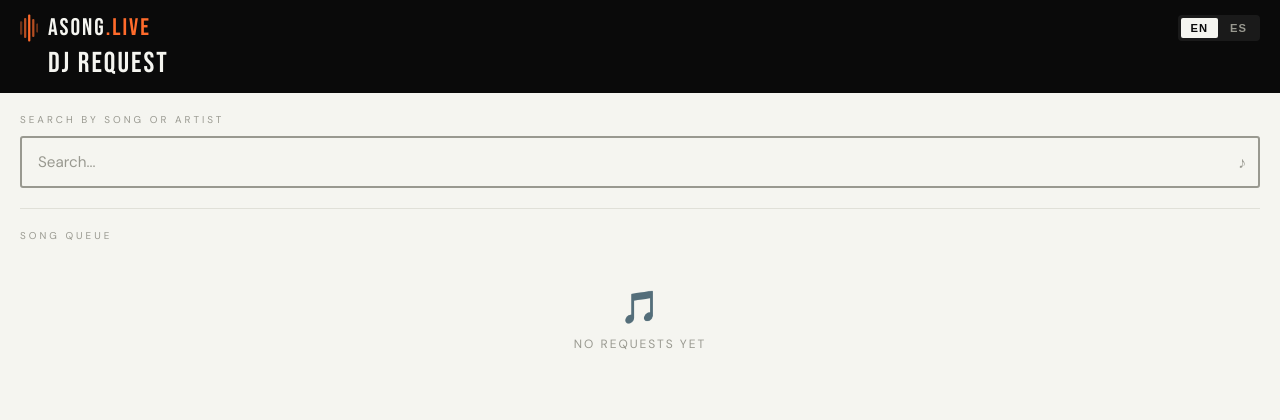
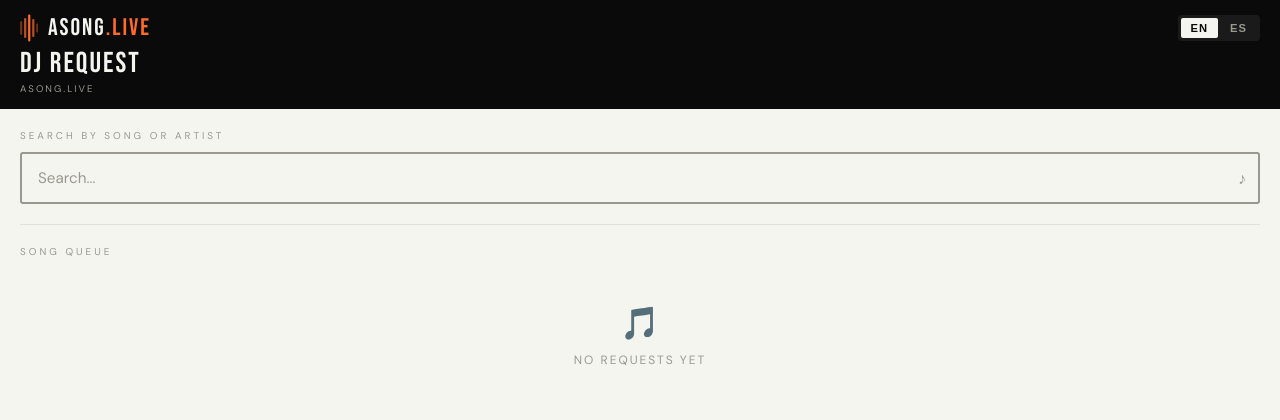
Before and after one commit to asonglive/asong-live, a FastAPI app: page / in a window 1280 px wide. Shown: the top 420 px of the page. Run offline with FastAPI, Linux system fonts and the light colour scheme; data comes from the database, SQL or seed files in the repository; data that the repository does not hold is empty.

Commit message:
fix: header final - asong.live abajo

```diff
--- a/templates/request.html
+++ b/templates/request.html
@@ -24,7 +24,7 @@
   .lang-toggle { display:flex; gap:2px; background:#1a1a1a; border-radius:4px; padding:3px; }
   .lang-btn { padding:4px 10px; border-radius:2px; font-size:0.7rem; font-weight:700; letter-spacing:1px; border:none; cursor:pointer; transition:all .2s; background:transparent; color:var(--gray-400); }
   .lang-btn.active { background:var(--white); color:var(--black); }
-  .event-name { font-family:'Bebas Neue',sans-serif; font-size:1.8rem; letter-spacing:2px; color:var(--white); line-height:1; padding-left:28px; }
+  .event-name { font-family:'Bebas Neue',sans-serif; font-size:1.8rem; letter-spacing:2px; color:var(--white); line-height:1; }
   .event-sub { color:var(--gray-400); font-size:0.65rem; letter-spacing:2px; text-transform:uppercase; margin-top:2px; display:none; }
 
   .main { padding:20px; display:flex; flex-direction:column; gap:20px; }
@@ -145,7 +145,7 @@
       <button class="lang-btn" onclick="setLang('es')" id="btnEs">ES</button>
     </div>
   </div>
-  <div class="event-name" id="eventName">DJ Request</div>
+  <div class="event-name" id="eventName">DJ Request</div><div style="font-size:0.6rem;letter-spacing:2px;text-transform:uppercase;color:var(--gray-400);margin-top:3px">asong.live</div>
   <div class="event-sub" id="eventSub">Request your song</div>
 </div>
 
```
